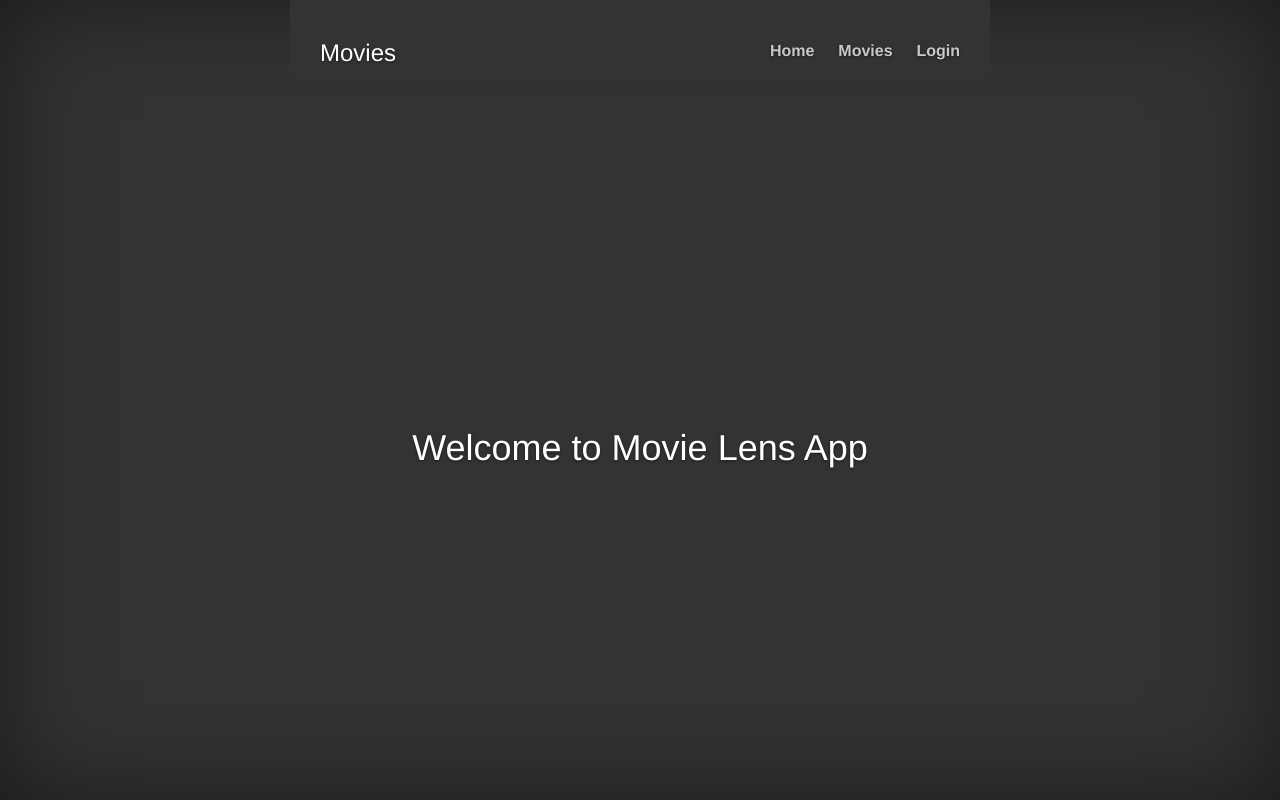
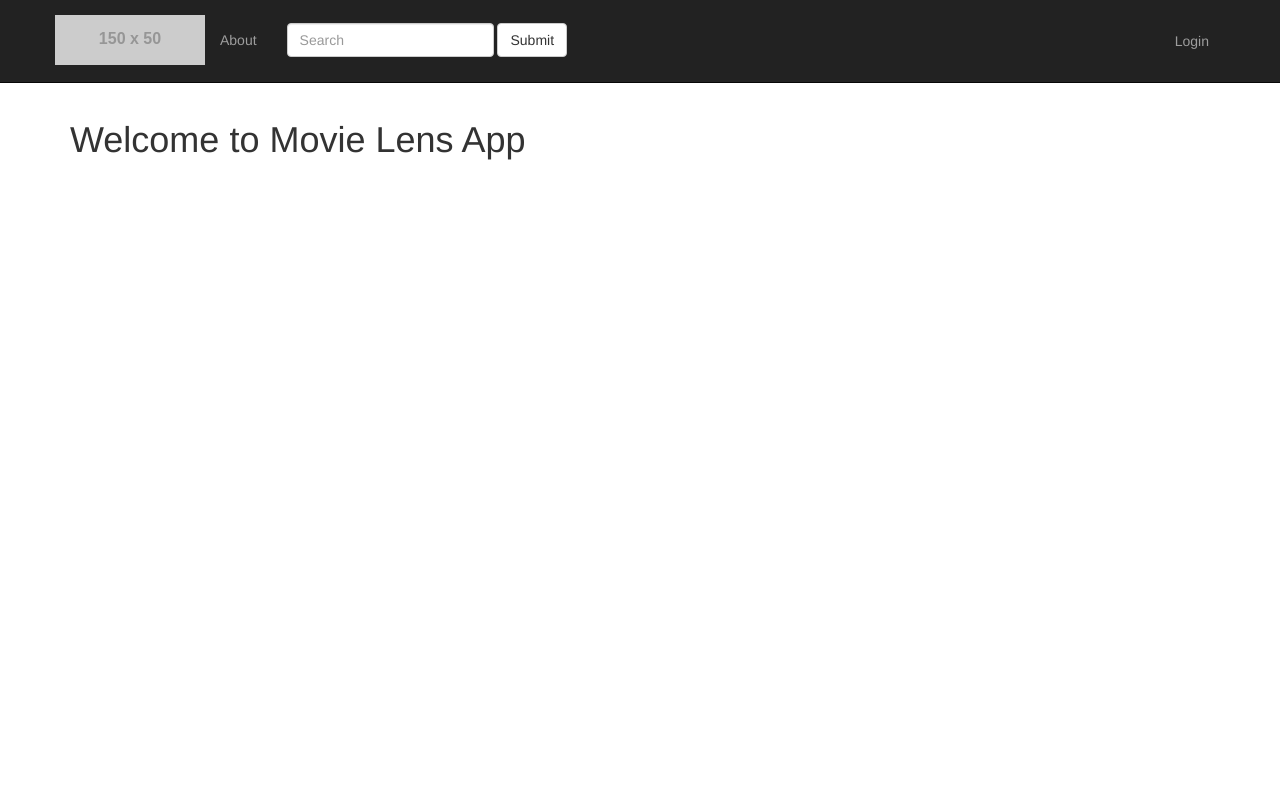
Before and after one commit to ArtyomMinsk/movies, a Django app: page / in a window 1280 px wide. Run offline with Django 3.2, Linux system fonts and the light colour scheme; grey boxes labelled with a size stand in for pictures from a placeholder-image service; data that the repository does not hold is empty; parts of the project's set-up code (start-up, migrations or seed data) failed here and were passed over; some libraries are stand-ins or nearby versions.

Commit message:
Updated template

```diff
--- a/movieratings/movies/static/movies/css/main.css
+++ b/movieratings/movies/static/movies/css/main.css
@@ -1,174 +1,21 @@
-/*
- * Globals
- */
-
-/* Links */
-a,
-a:focus,
-a:hover {
-  color: #fff;
+body {
+    padding-top: 70px; /* Required padding for .navbar-fixed-top. Change if height of navigation changes. */
 }
 
-/* Custom default button */
-.btn-default,
-.btn-default:hover,
-.btn-default:focus {
-  color: #333;
-  text-shadow: none; /* Prevent inheritance from `body` */
-  background-color: #fff;
-  border: 1px solid #fff;
+.navbar-fixed-top .nav {
+    padding: 15px 0;
 }
 
-
-/*
- * Base structure
- */
-
-html,
-body {
-  height: 100%;
-  background-color: #333;
-}
-body {
-  color: #fff;
-  text-align: center;
-  text-shadow: 0 1px 3px rgba(0,0,0,.5);
+.navbar-fixed-top .navbar-brand {
+    padding: 0 15px;
 }
 
-/* Extra markup and styles for table-esque vertical and horizontal centering */
-.site-wrapper {
-  display: table;
-  width: 100%;
-  height: 100%; /* For at least Firefox */
-  min-height: 100%;
-  -webkit-box-shadow: inset 0 0 100px rgba(0,0,0,.5);
-          box-shadow: inset 0 0 100px rgba(0,0,0,.5);
+@media(min-width:768px) {
+    body {
+        padding-top: 100px; /* Required padding for .navbar-fixed-top. Change if height of navigation changes. */
+    }
+
+    .navbar-fixed-top .navbar-brand {
+        padding: 15px 0;
+    }
 }
-
-.site-wrapper-inner {
-  display: table-cell;
-  vertical-align: top;
-}
-.cover-container {
-  margin-right: auto;
-  margin-left: auto;
-}
-
-/* Padding for spacing */
-.inner {
-  padding: 30px;
-}
-
-
-/*
- * Header
- */
-.masthead-brand {
-  margin-top: 10px;
-  margin-bottom: 10px;
-}
-
-.masthead-nav > li {
-  display: inline-block;
-}
-.masthead-nav > li + li {
-  margin-left: 20px;
-}
-.masthead-nav > li > a {
-  padding-right: 0;
-  padding-left: 0;
-  font-size: 16px;
-  font-weight: bold;
-  color: #fff; /* IE8 proofing */
-  color: rgba(255,255,255,.75);
-  border-bottom: 2px solid transparent;
-}
-.masthead-nav > li > a:hover,
-.masthead-nav > li > a:focus {
-  background-color: transparent;
-  border-bottom-color: #a9a9a9;
-  border-bottom-color: rgba(255,255,255,.25);
-}
-.masthead-nav > .active > a,
-.masthead-nav > .active > a:hover,
-.masthead-nav > .active > a:focus {
-  color: #fff;
-  border-bottom-color: #fff;
-}
-
-@media (min-width: 768px) {
-  .masthead-brand {
-    float: left;
-  }
-  .masthead-nav {
-    float: right;
-  }
-}
-
-
-/*
- * Cover
- */
-
-.cover {
-  margin-top: 15%;
-  padding: 0 20px;
-}
-.cover .btn-lg {
-  padding: 10px 20px;
-  font-weight: bold;
-}
-
-
-/*
- * Footer
- */
-
-.mastfoot {
-  color: #999; /* IE8 proofing */
-  color: rgba(255,255,255,.5);
-}
-
-
-/*
- * Affix and center
- */
-
-@media (min-width: 768px) {
-  /* Pull out the header and footer */
-  .masthead {
-    position: fixed;
-    top: 0;
-  }
-  .mastfoot {
-    position: fixed;
-    bottom: 0;
-  }
-  /* Start the vertical centering */
-  .site-wrapper-inner {
-    vertical-align: middle;
-  }
-  /* Handle the widths */
-  .masthead,
-  .mastfoot,
-  .cover-container {
-    width: 100%; /* Must be percentage or pixels for horizontal alignment */
-  }
-}
-
-@media (min-width: 992px) {
-  .masthead,
-  .mastfoot,
-  .cover-container {
-    width: 700px;
-  }
-}
-
-.site-wrapper {
-  background-color: #333;
-}
-
-.masthead {
-  background-color: #333;
-  position: absolute;
-}
--- a/movieratings/movies/templates/movies/base.html
+++ b/movieratings/movies/templates/movies/base.html
@@ -18,38 +18,45 @@
   </head>
 
   <body>
-
-    <div class="site-wrapper">
-
-      <div class="site-wrapper-inner">
-
-        <div class="cover-container">
-
-          <div class="masthead clearfix">
-            <div class="inner">
-              <h3 class="masthead-brand">Movies</h3>
-              <nav>
-                <!--Cycle through links for active?-->
-                <ul class="nav masthead-nav">
-                  <li><a href="{% url 'movies:index' %}">Home</a></li>
-                  <li><a href="{% url 'movies:movie_view' %}">Movies</a></li>
-                  {% if user.is_authenticated %}
-                    <li><a href="{% url 'logout' %}">Logout</a></li>
-                  {% else %}
-                    <li><a href="{% url 'login' %}">Login</a></li>
-                  {% endif %}
+    <!-- Navigation -->
+    <nav class="navbar navbar-inverse navbar-fixed-top" role="navigation">
+        <div class="container">
+            <!-- Brand and toggle get grouped for better mobile display -->
+            <div class="navbar-header">
+                <button type="button" class="navbar-toggle" data-toggle="collapse" data-target="#bs-example-navbar-collapse-1">
+                    <span class="sr-only">Toggle navigation</span>
+                    <span class="icon-bar"></span>
+                    <span class="icon-bar"></span>
+                    <span class="icon-bar"></span>
+                </button>
+                <a class="navbar-brand" href="#">
+                    <img src="http://placehold.it/150x50&text=Logo" alt="">
+                </a>
+            </div>
+            <!-- Collect the nav links, forms, and other content for toggling -->
+            <div class="collapse navbar-collapse" id="bs-example-navbar-collapse-1">
+                <ul class="nav navbar-nav">
+                    <li>
+                        <a href="#">About</a>
+                    </li>
+                    <form class="navbar-form navbar-left" role="search">
+                      <div class="form-group">
+                        <input type="text" class="form-control" placeholder="Search">
+                      </div>
+                      <button type="submit" class="btn btn-default">Submit</button>
+                    </form>
                 </ul>
-              </nav>
+                <ul class="nav navbar navbar-nav navbar-right">
+                  <li><a href="#">Login</a></li>
+                </ul>
             </div>
-          </div>
-          <div class="inner cover">
-            {% block body %}
-            {% endblock %}
-          </div>
+            <!-- /.navbar-collapse -->
         </div>
-
-      </div>
-
+        <!-- /.container -->
+    </nav>
+    <div class="container">
+      {% block body %}
+      {% endblock %}
     </div>
     <script src="https://ajax.googleapis.com/ajax/libs/jquery/1.12.4/jquery.min.js"></script>
     <script>window.jQuery || document.write('<script src="../../assets/js/vendor/jquery.min.js"><\/script>')</script>
```
